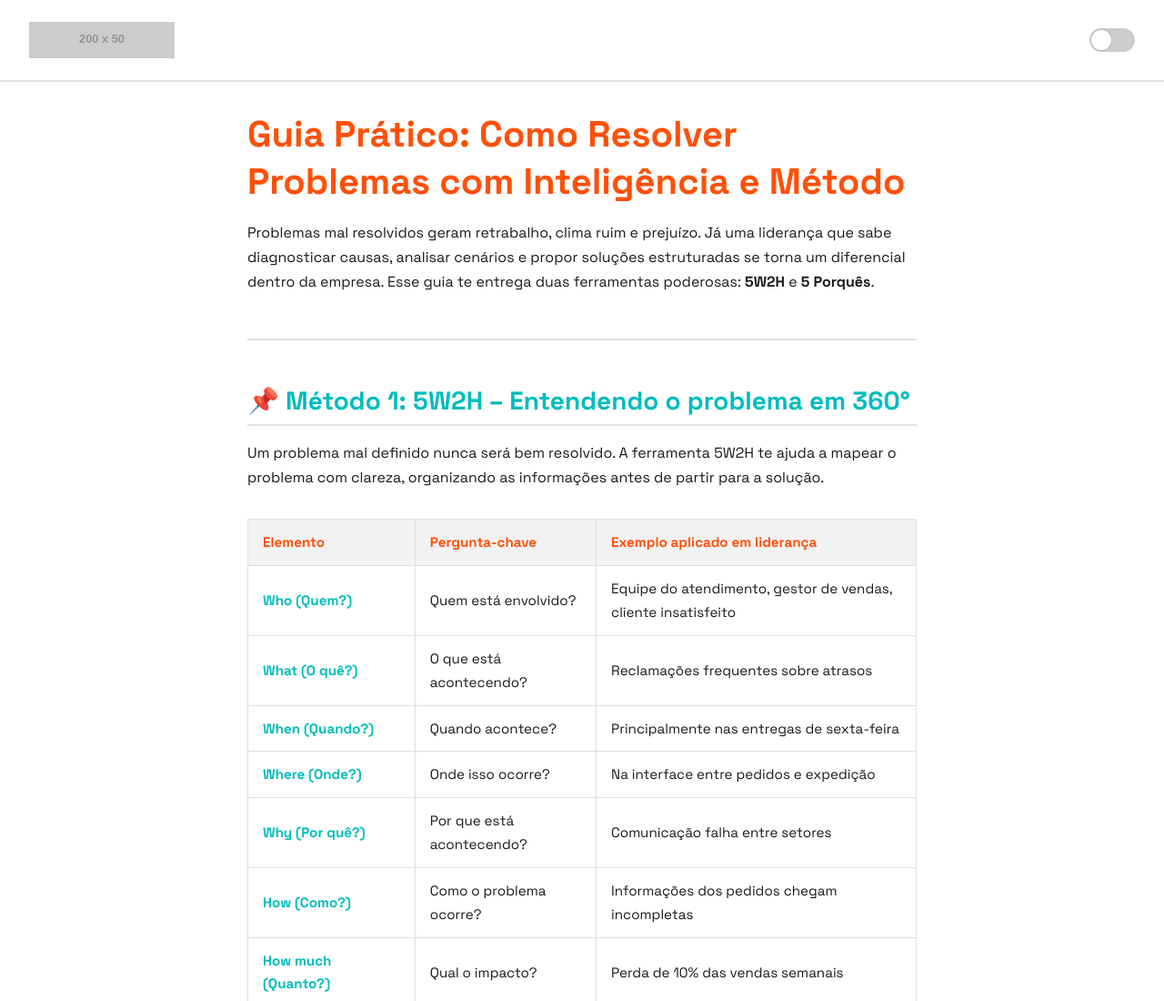
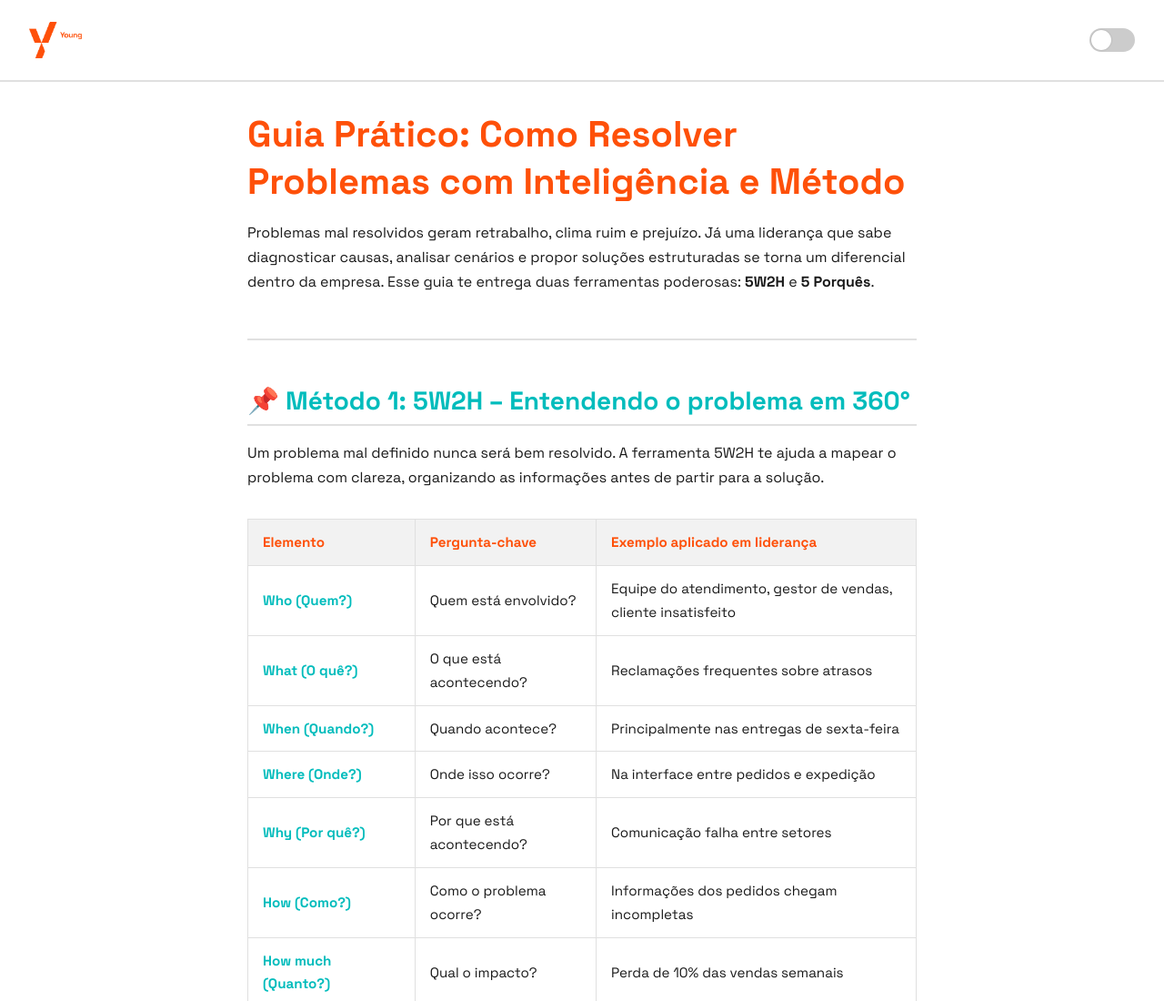
Before and after one commit to ribasyoung/marketing, a plain HTML site: page index.htm in a window 1280 px wide. Shown: the top 1100 px of the page at 91% size. Drawn offline with Linux system fonts and the light colour scheme; placeholder pictures from the web are drawn by us.

Commit message:
Update index.htm

```diff
--- a/index.htm
+++ b/index.htm
@@ -328,7 +328,7 @@
 <body class="light-theme">
 
     <header class="header">
-        <img src="Logo 2.png" alt="Logo Young Empreendimentos" class="logo" id="logo-image">
+        <img src="logo-young-dark.png" alt="Logo Young Empreendimentos" class="logo" id="logo-image">
         <div class="theme-switcher">
             <input type="checkbox" id="theme-toggle" class="theme-toggle">
             <label for="theme-toggle" class="toggle-label"></label>
@@ -459,19 +459,19 @@
             const body = document.body;
             const logo = document.getElementById('logo-image');
 
-            // Assume logo-young-light.png and logo-young-dark.png exist in the same folder
-            const logoLightUrl = 'https://placehold.co/200x50/121212/FFFFFF?text=Young&font=spacegrotesk'; // Placeholder for dark text logo
-            const logoDarkUrl = 'https://placehold.co/200x50/FFFFFF/121212?text=Young&font=spacegrotesk';   // Placeholder for light text logo
+            // Defina os nomes dos seus arquivos de logo aqui
+            const logoForLightTheme = 'Logo 2.png'; // Logo para fundo claro
+            const logoForDarkTheme = 'Logo 2.png';  // Logo para fundo escuro
 
             function setTheme(isDark) {
                 if (isDark) {
                     body.classList.add('dark-theme');
                     body.classList.remove('light-theme');
-                    logo.src = logoDarkUrl;
+                    logo.src = logoForDarkTheme;
                 } else {
                     body.classList.remove('dark-theme');
                     body.classList.add('light-theme');
-                    logo.src = logoLightUrl;
+                    logo.src = logoForLightTheme;
                 }
             }
 
```
